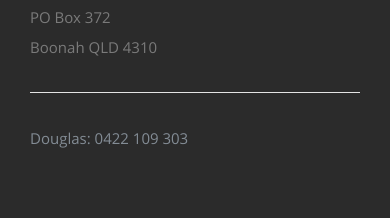
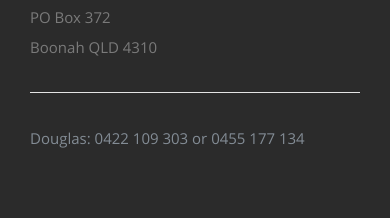
Before and after one commit to purewhite2010/djaculture, a plain HTML site: page djaculture/index.html in a window 390 px wide. Shown: the part 1263-1481 px from the top of the page. Drawn offline with nearby package versions, Linux system fonts and the light colour scheme.

Commit message:
Update mobile

```diff
--- a/djaculture/index.html
+++ b/djaculture/index.html
@@ -110,7 +110,7 @@
                         <span>PO Box 372</span><br/>
                         <span>Boonah QLD 4310</span><br/>
                         <hr/>
-                        <span>Douglas: 0422 109 303</span><br/>
+                        <span>Douglas: 0422 109 303 or 0455 177 134</span><br/>
                     </p>
 
                 </div>
@@ -729,7 +729,7 @@
                     <span>PO Box 372</span><br/>
                     <span>Boonah QLD 4310</span></br>
             <hr/>
-                    <span>Douglas: 0422 109 303</span><br/>
+                    <span>Douglas: 0422 109 303 or 0455 177 134</span><br/>
 
                         <hr/>
                          A.B.N  40530409734
```
